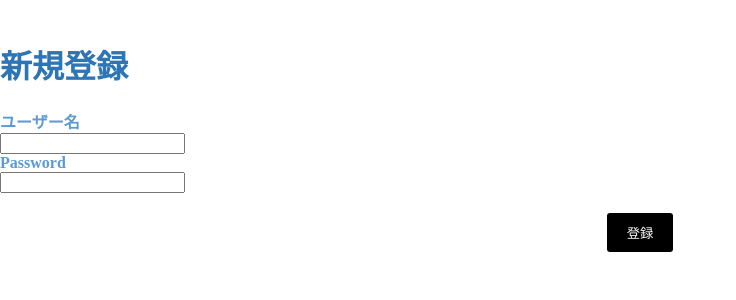
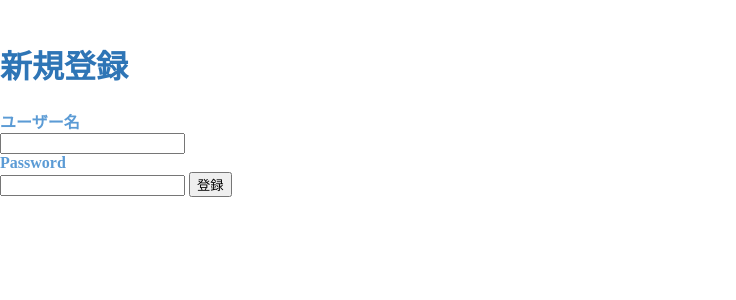
Before and after one commit to Penguin-Island/suilog, a PHP site: page /regist.php in a window 1280 px wide. Shown: the top 300 px of the page, without its empty margins (0-736 px from the left). Run offline with PHP 8.4, Linux system fonts and the light colour scheme; some libraries are stand-ins or nearby versions.

Commit message:
Change UI and Divide CSS file

```diff
--- a/www/css/style.css
+++ b/www/css/style.css
@@ -12,29 +12,6 @@ header {
   white-space: nowrap;
 }
 
-#username, #password {
-  margin: 10px;
-  display: inline-block;
-  border-radius: 3px;
-  box-sizing: border-box;
-  border: solid 1.5px #000;
-  outline: none;
-}
-
-.log-submit {
-  display: block;
-  margin-top: 20px;
-  margin-bottom: 20px;
-  margin-left: auto;
-  margin-right: auto;
-  padding: 10px 20px;
-  border: none;
-  border-radius: 3px;
-  background: #000;
-  color: #fff;
-  outline: none;
-  text-decoration: none;
-}
 .title-a {
   color: #000;
   text-decoration: none;
```
Also changed, not shown: www/css/member.css (added, +41 -0 lines).
